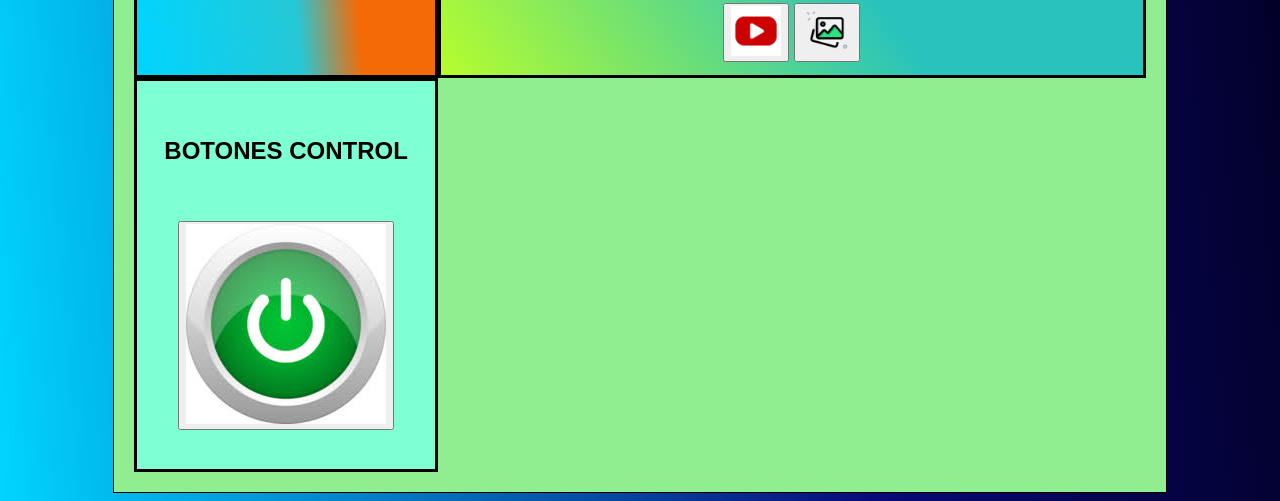
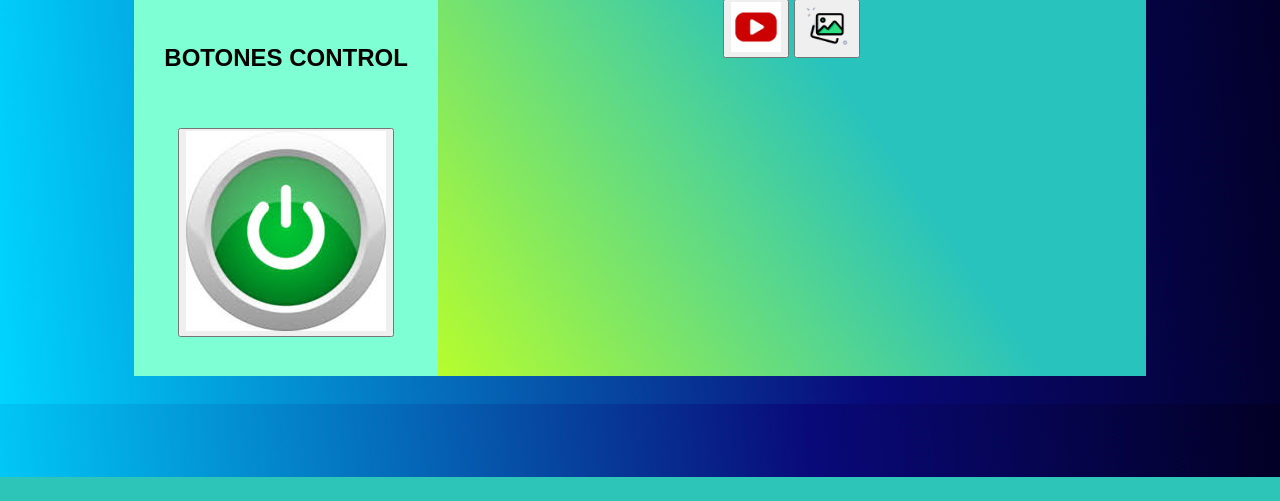
Before and after one commit to system-fault/Proyecto_empotrados, a PHP site: page / in a window 1280 px wide. Shown: the part 323-824 px from the top of the page. After the commit the page ends 800 px from the top, so only its background shows below. Run offline with PHP 8.4, Linux system fonts and the light colour scheme.

Commit message:
commit antes cambio video

```diff
--- a/CSS/estilos.css
+++ b/CSS/estilos.css
@@ -21,12 +21,10 @@ body {
 .grid-layout {
     display: grid;
     grid-template-columns: 30% auto;
-    grid-template-rows: 300px auto;
+    grid-template-rows: auto auto;
     width: 80%;
     height: 90%;
     margin: 0 auto;
-    border: 1px solid black;
-    background-color: lightgreen;
     padding: 20px;
 }
 
@@ -39,7 +37,7 @@ body {
         rgba(38, 200, 213, 1) 49%,
         rgba(0, 212, 255, 1) 100%
     );
-    border: 3px solid black;
+    /* border: 3px solid black; */
 }
 
 .cajaTemperatura h2 {
@@ -59,12 +57,14 @@ body {
         rgba(40, 195, 189, 1) 46%,
         rgba(182, 253, 45, 1) 100%
     );
-    border: 3px solid black;
+    grid-column: 2/3;
+    grid-row: 1/3;
+    /* border: 3px solid black; */
 }
 
 .caja {
     background-color: aquamarine;
-    border: 3px solid black;
+    /* border: 3px solid black; */
     text-align: center;
     line-height: 100px;
 }
--- a/index.html
+++ b/index.html
@@ -34,7 +34,7 @@
         <div class="cajaStream">
             <h2>STREAM VIDEO</h2>
             <div>
-                <iframe width="60%" height="50%" src="https://www.youtube.com/embed/ouNrlys4mhc?si=4UXOEywHt7BVddYJ"
+                <iframe width="80%" height="80%" src="https://www.youtube.com/embed/ouNrlys4mhc?si=4UXOEywHt7BVddYJ"
                     title="YouTube video player" frameborder="0"
                     allow="accelerometer; autoplay; clipboard-write; encrypted-media; gyroscope; picture-in-picture; web-share"
                     allowfullscreen></iframe>
```
